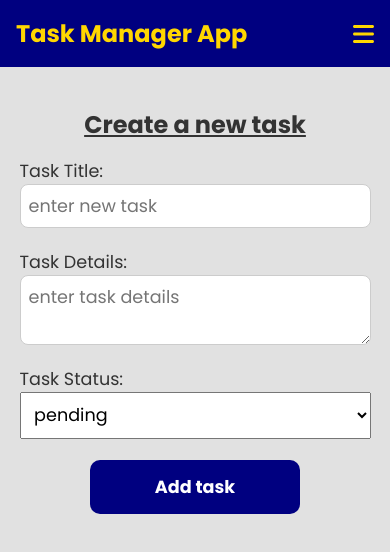
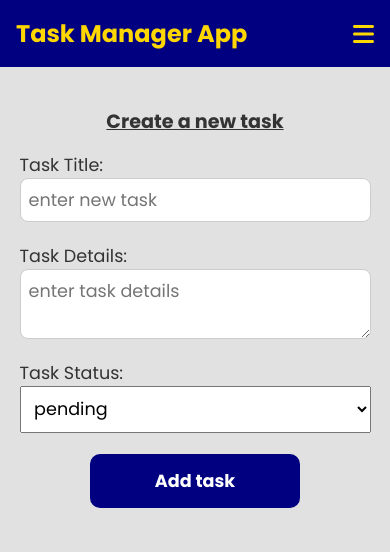
Before and after one commit to Dev-Iyke/Task-Manager-App, a React (Create React App) app: page /create in a window 390 px wide. Shown: the top 552 px of the page. Built offline with nearby package versions, Linux system fonts and the light colour scheme.

Commit message:
Updated app with styles for mobile screens

```diff
--- a/src/styles/create.css
+++ b/src/styles/create.css
@@ -4,11 +4,6 @@
     gap: 1.3rem;
     width: 50%;
     margin: 0 auto;
-}
-.single-task h2{
-    text-align: center;
-    margin-bottom: 1rem;
-    text-decoration: underline;
 }
 .input-container div{
     display: flex;
--- a/src/styles/tasks.css
+++ b/src/styles/tasks.css
@@ -1,4 +1,4 @@
-.all-tasks>h2, .pending>h2, .completed>h2{
+.all-tasks>h2, .pending>h2, .completed>h2, .single-task>h2{
     font-size: 2rem;
     text-align: center;
     margin-bottom: 1.5rem;
@@ -73,7 +73,7 @@ h3{
 }
 
 @media  screen and (max-width: 400px){
-    .all-tasks>h2, .pending>h2, .completed>h2{
+    .all-tasks>h2, .pending>h2, .completed>h2, .single-task>h2{
         font-size: 1.2rem;
         margin-bottom: 1rem;
     }
```
